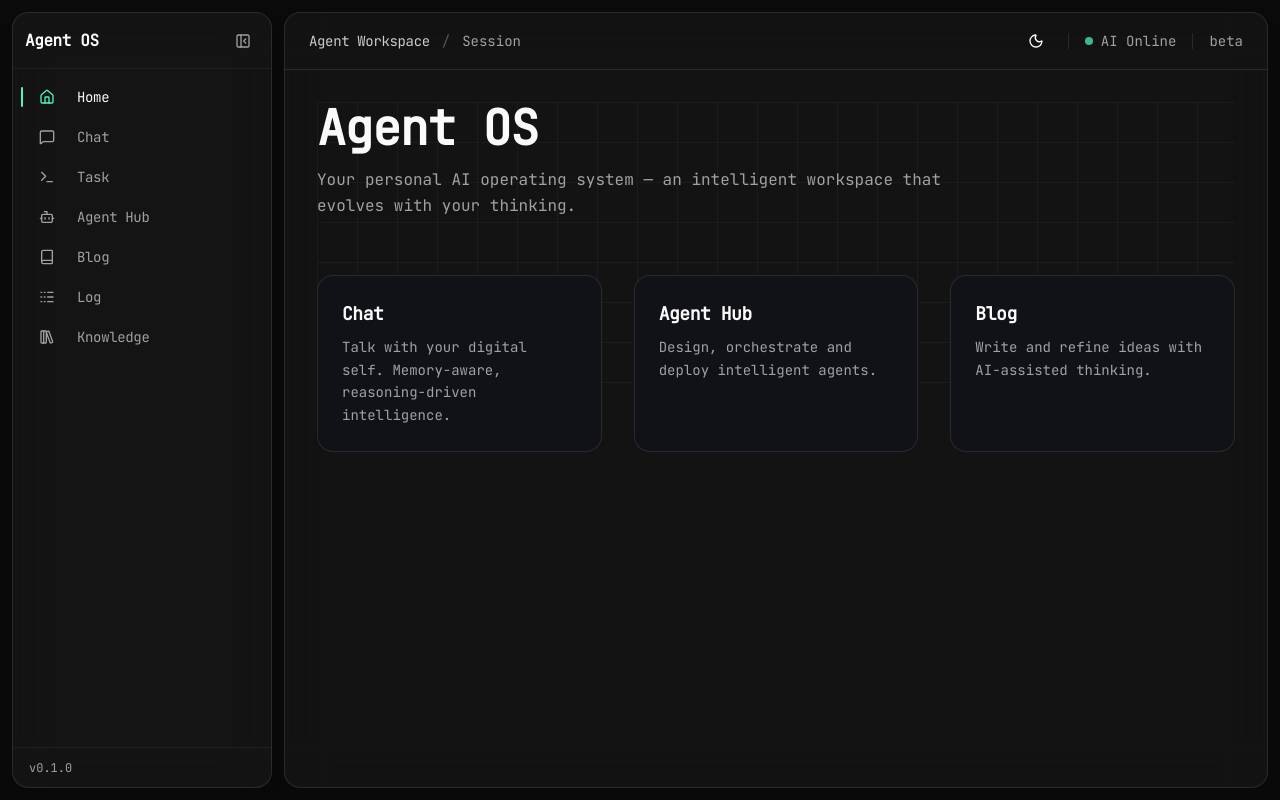
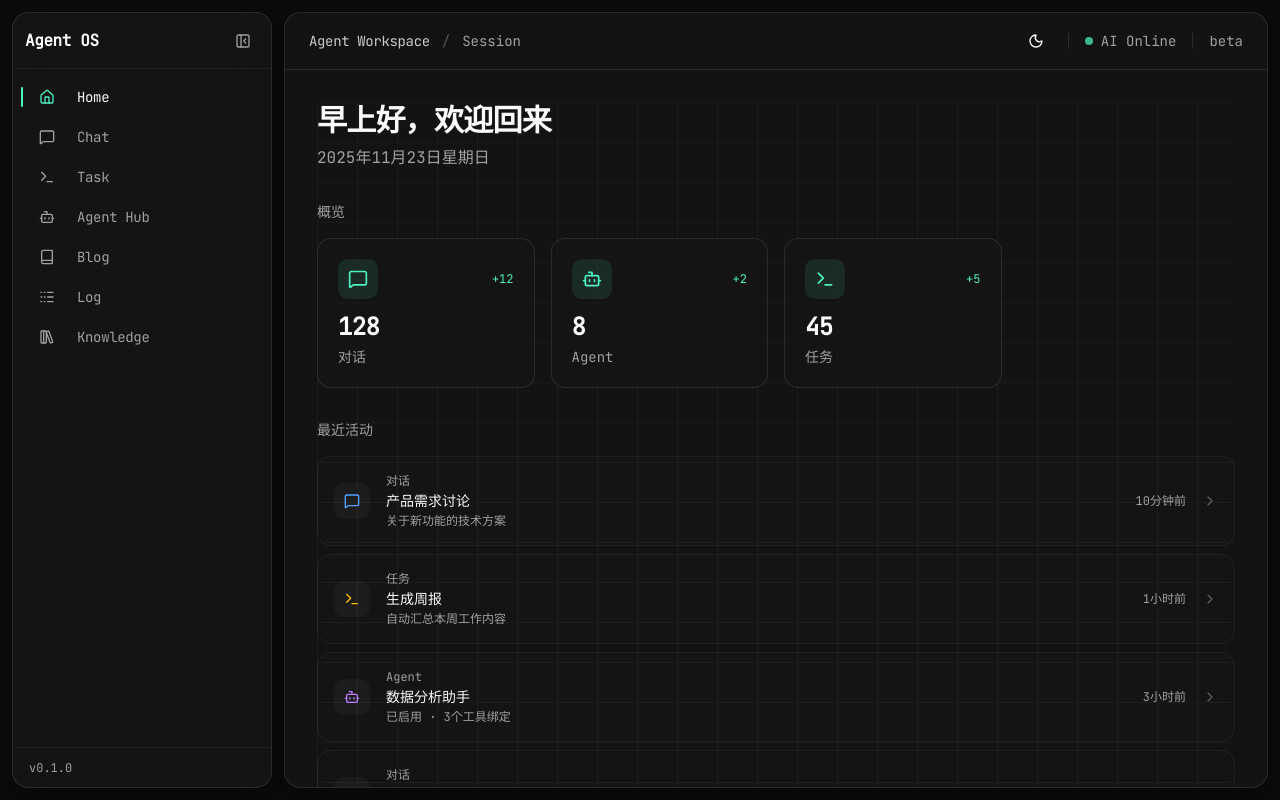
Before and after one commit to buhuijiaojiao/agent-os-web, a Next.js app: page /main in a window 1280 px wide. Built offline with nearby package versions, Linux system fonts and the light colour scheme.

Commit message:
✨ feat(home): 重构首页为欢迎面板
- 重构首页布局，添加欢迎区域显示动态问候语和日期
- 新增统计卡片组件展示对话、Agent、任务概览
- 新增最近活动列表展示用户操作历史
- 提取公共卡片 hover glow 样式到全局样式

```diff
--- a/src/app/globals.css
+++ b/src/app/globals.css
@@ -120,3 +120,13 @@
     @apply bg-background text-foreground;
   }
 }
+
+/* 公共组件样式 */
+@layer components {
+  /* 卡片 hover glow 效果 */
+  .card-glow {
+    @apply absolute inset-0 rounded-xl opacity-0 group-hover:opacity-100
+           transition-opacity duration-500 -z-10
+           bg-[radial-gradient(circle_at_50%_0%,rgba(78,242,194,0.08),transparent_60%)];
+  }
+}
--- /dev/null
+++ b/src/app/main/components/home/RecentActivity.tsx
@@ -0,0 +1,82 @@
+import Link from "next/link";
+import { MessageSquare, Terminal, Bot, ChevronRight } from "lucide-react";
+import { cn } from "@/lib/utils";
+import { activityTypeConfig, type ActivityItem, type ActivityType } from "./types";
+
+// 图标映射（单独定义，避免循环依赖）
+const activityIcons: Record<ActivityType, React.ComponentType<{ className?: string }>> = {
+  chat: MessageSquare,
+  task: Terminal,
+  agent: Bot,
+};
+
+interface RecentActivityProps {
+  activities: ActivityItem[];
+}
+
+export function RecentActivity({ activities }: RecentActivityProps) {
+  if (activities.length === 0) {
+    return (
+      <div className="text-center py-12 text-muted-foreground">
+        <p className="text-sm">暂无最近活动</p>
+      </div>
+    );
+  }
+
+  return (
+    <div className="space-y-2">
+      {activities.map((activity) => {
+        const config = activityTypeConfig[activity.type];
+        const Icon = activityIcons[activity.type];
+
+        return (
+          <Link
+            key={activity.id}
+            href={activity.href}
+            className={cn(
+              "group flex items-center gap-4 p-4 rounded-xl",
+              "bg-card/30 border border-border/50",
+              "transition-all duration-200",
+              "hover:bg-card/50 hover:border-border"
+            )}
+          >
+            {/* Type Icon */}
+            <div
+              className={cn(
+                "w-9 h-9 rounded-lg flex items-center justify-center shrink-0",
+                "bg-muted/50"
+              )}
+            >
+              <Icon className={cn("w-4 h-4", config.color)} />
+            </div>
+
+            {/* Content */}
+            <div className="flex-1 min-w-0">
+              <div className="flex items-center gap-2">
+                <span className="text-xs text-muted-foreground">
+                  {config.label}
+                </span>
+              </div>
+              <div className="text-sm font-medium text-foreground truncate mt-0.5">
+                {activity.title}
+              </div>
+              {activity.description && (
+                <div className="text-xs text-muted-foreground truncate mt-0.5">
+                  {activity.description}
+                </div>
+              )}
+            </div>
+
+            {/* Time */}
+            <div className="text-xs text-muted-foreground shrink-0">
+              {activity.time}
+            </div>
+
+            {/* Arrow */}
+            <ChevronRight className="w-4 h-4 text-muted-foreground/50 group-hover:text-muted-foreground transition-colors shrink-0" />
+          </Link>
+        );
+      })}
+    </div>
+  );
+}
--- /dev/null
+++ b/src/app/main/components/home/StatCard.tsx
@@ -0,0 +1,39 @@
+import type { StatItem } from "./types";
+
+interface StatCardProps {
+  stat: StatItem;
+}
+
+export function StatCard({ stat }: StatCardProps) {
+  const Icon = stat.icon;
+
+  return (
+    <div
+      className="group relative p-5 rounded-xl bg-card/50 border border-border
+                 transition-all duration-300 hover:border-[#4ef2c2]/30 hover:bg-card/70"
+    >
+      {/* Icon */}
+      <div className="flex items-center justify-between mb-3">
+        <div className="w-10 h-10 rounded-lg flex items-center justify-center bg-[#4ef2c2]/10 text-[#4ef2c2]">
+          <Icon className="w-5 h-5" />
+        </div>
+        {stat.trend && (
+          <span className="text-xs text-[#4ef2c2] font-medium">
+            {stat.trend}
+          </span>
+        )}
+      </div>
+
+      {/* Value */}
+      <div className="text-2xl font-bold tracking-tight text-foreground">
+        {stat.value}
+      </div>
+
+      {/* Label */}
+      <div className="text-sm text-muted-foreground mt-1">{stat.label}</div>
+
+      {/* Hover glow */}
+      <div className="card-glow" />
+    </div>
+  );
+}
--- /dev/null
+++ b/src/app/main/components/home/types.ts
@@ -0,0 +1,32 @@
+// 首页组件类型定义
+
+import type { LucideIcon } from "lucide-react";
+
+export interface StatItem {
+  icon: LucideIcon;
+  label: string;
+  value: number | string;
+  trend?: string;
+}
+
+export type ActivityType = "chat" | "task" | "agent";
+
+export interface ActivityItem {
+  id: string;
+  type: ActivityType;
+  title: string;
+  description?: string;
+  time: string;
+  href: string;
+}
+
+export interface ActivityTypeConfig {
+  label: string;
+  color: string;
+}
+
+export const activityTypeConfig: Record<ActivityType, ActivityTypeConfig> = {
+  chat: { label: "对话", color: "text-blue-400" },
+  task: { label: "任务", color: "text-amber-400" },
+  agent: { label: "Agent", color: "text-purple-400" },
+};
--- a/src/app/main/page.tsx
+++ b/src/app/main/page.tsx
@@ -1,96 +1,119 @@
-export default function Home() {
+"use client";
+
+import { MessageSquare, Bot, Terminal, LibraryBig } from "lucide-react";
+import { StatCard } from "./components/home/StatCard";
+import { RecentActivity } from "./components/home/RecentActivity";
+import type { StatItem, ActivityItem } from "./components/home/types";
+
+// Mock 数据
+const mockStats: StatItem[] = [
+  { icon: MessageSquare, label: "对话", value: 128, trend: "+12" },
+  { icon: Bot, label: "Agent", value: 8, trend: "+2" },
+  { icon: Terminal, label: "任务", value: 45, trend: "+5" },
+  // { icon: LibraryBig, label: "知识库", value: 12, trend: "+1" },
+];
+
+const mockActivities: ActivityItem[] = [
+  {
+    id: "1",
+    type: "chat",
+    title: "产品需求讨论",
+    description: "关于新功能的技术方案",
+    time: "10分钟前",
+    href: "/main/chat",
+  },
+  {
+    id: "2",
+    type: "task",
+    title: "生成周报",
+    description: "自动汇总本周工作内容",
+    time: "1小时前",
+    href: "/main/task",
+  },
+  {
+    id: "3",
+    type: "agent",
+    title: "数据分析助手",
+    description: "已启用 · 3个工具绑定",
+    time: "3小时前",
+    href: "/main/agent-hub",
+  },
+  {
+    id: "4",
+    type: "chat",
+    title: "代码审查建议",
+    description: "PR #42 的审查反馈",
+    time: "昨天",
+    href: "/main/chat",
+  },
+  {
+    id: "5",
+    type: "task",
+    title: "API 文档生成",
+    description: "基于代码注释自动生成",
+    time: "昨天",
+    href: "/main/task",
+  },
+];
+
+// 获取当前日期
+function getGreeting(): string {
+  const hour = new Date().getHours();
+  if (hour < 6) return "夜深了";
+  if (hour < 12) return "早上好";
+  if (hour < 14) return "中午好";
+  if (hour < 18) return "下午好";
+  return "晚上好";
+}
+
+function formatDate(): string {
+  const now = new Date();
+  const options: Intl.DateTimeFormatOptions = {
+    year: "numeric",
+    month: "long",
+    day: "numeric",
+    weekday: "long",
+  };
+  return now.toLocaleDateString("zh-CN", options);
+}
+
+export default function HomePage() {
   return (
-    <div className="relative space-y-14">
-      {/* subtle background grid */}
+    <div className="relative space-y-8">
+      {/* 背景网格 */}
       <div
         className="pointer-events-none absolute inset-0 opacity-[0.04]
                       [background-image:linear-gradient(to_right,#fff_1px,transparent_1px),linear-gradient(to_bottom,#fff_1px,transparent_1px)]
                       [background-size:40px_40px]"
       />
 
-      {/* Title Section */}
-      <section className="space-y-3 max-w-2xl">
-        <h1 className="text-5xl font-semibold tracking-tight leading-[1.1]">
-          Agent OS
+      {/* 欢迎区域 */}
+      <section className="space-y-2">
+        <h1 className="text-3xl font-bold tracking-tight text-foreground">
+          {getGreeting()}，欢迎回来
         </h1>
-
-        <p className="text-base text-muted-foreground leading-relaxed">
-          Your personal AI operating system — an intelligent workspace that
-          evolves with your thinking.
-        </p>
+        <p className="text-muted-foreground">{formatDate()}</p>
       </section>
 
-      {/* Feature Cards */}
-      <section className="grid grid-cols-1 md:grid-cols-3 gap-8">
-        <FeatureCard
-          href="/main/chat"
-          title="Chat"
-          desc="Talk with your digital self. Memory-aware, reasoning-driven intelligence."
-        />
+      {/* 统计卡片 */}
+      <section>
+        <h2 className="text-sm font-medium text-muted-foreground mb-4">
+          概览
+        </h2>
+        <div className="grid grid-cols-2 lg:grid-cols-4 gap-4">
+          {mockStats.map((stat) => (
+            <StatCard key={stat.label} stat={stat} />
+          ))}
+        </div>
+      </section>
 
-        <FeatureCard
-          href="/main/agent-hub"
-          title="Agent Hub"
-          desc="Design, orchestrate and deploy intelligent agents."
-        />
-
-        <FeatureCard
-          href="/main/blog"
-          title="Blog"
-          desc="Write and refine ideas with AI-assisted thinking."
-        />
+      {/* 最近活动 */}
+      <section>
+        <h2 className="text-sm font-medium text-muted-foreground mb-4">
+          最近活动
+        </h2>
+        <RecentActivity activities={mockActivities} />
       </section>
     </div>
   );
 }
-function FeatureCard({
-  href,
-  title,
-  desc,
-}: {
-  href: string;
-  title: string;
-  desc: string;
-}) {
-  return (
-    <a
-      href={href}
-      className="
-        group relative p-6 rounded-2xl
-        bg-[#111217]
-        border border-white/10
-        overflow-hidden
-        transition-all duration-300
-
-        hover:-translate-y-1
-        hover:border-[#4ef2c2]/40
-      "
-    >
-      {/* glow layer */}
-      <div
-        className="
-          absolute inset-0 opacity-0 group-hover:opacity-100
-          transition duration-500
-          bg-[radial-gradient(circle_at_50%_0%,rgba(78,242,194,0.15),transparent_60%)]
-        "
-      />
-
-      {/* content */}
-      <div className="relative z-10">
-        <h2 className="text-lg font-semibold mb-2 tracking-tight">{title}</h2>
-
-        <p className="text-sm text-muted-foreground leading-relaxed">{desc}</p>
-      </div>
-
-      {/* bottom accent line */}
-      <div
-        className="
-          absolute bottom-0 left-0 h-[2px] w-0
-          bg-[#4ef2c2]
-          transition-all duration-500
-          group-hover:w-full
-        "
-      />
-    </a>
-  );
-}
```
